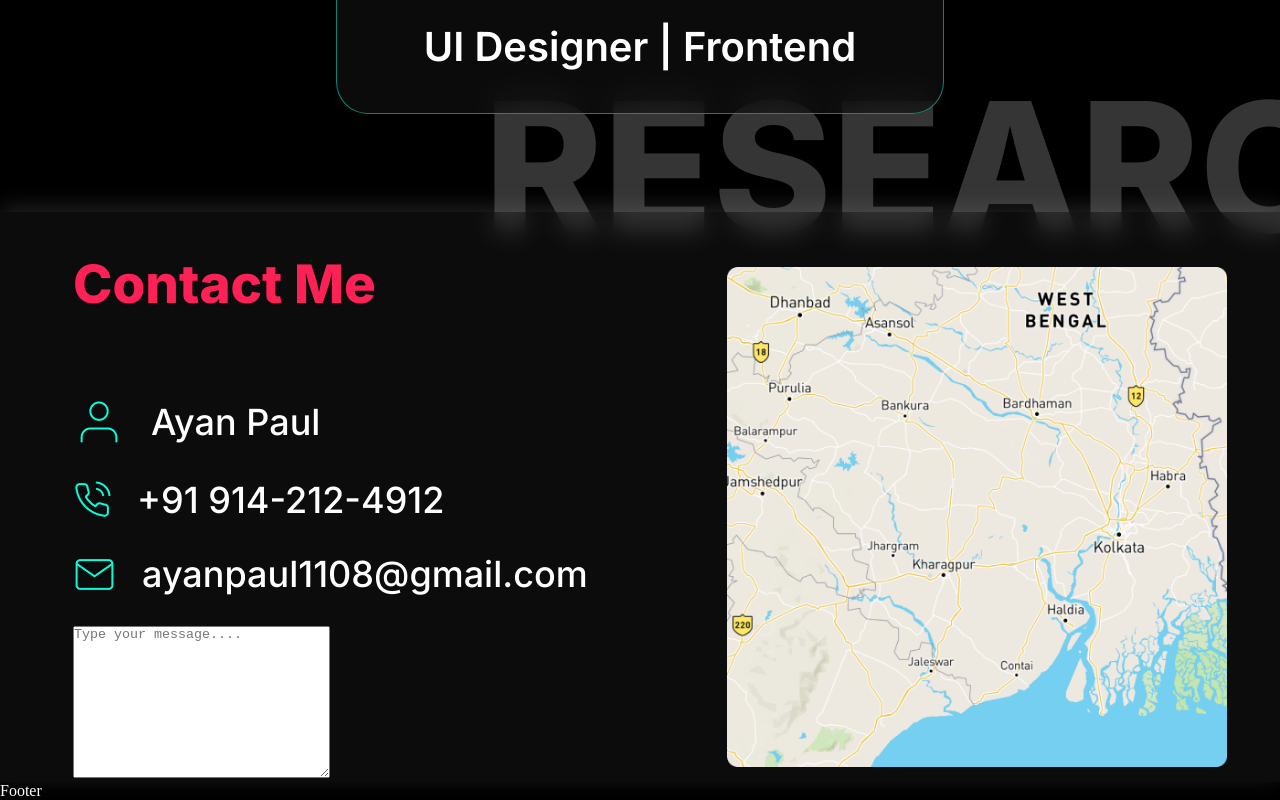
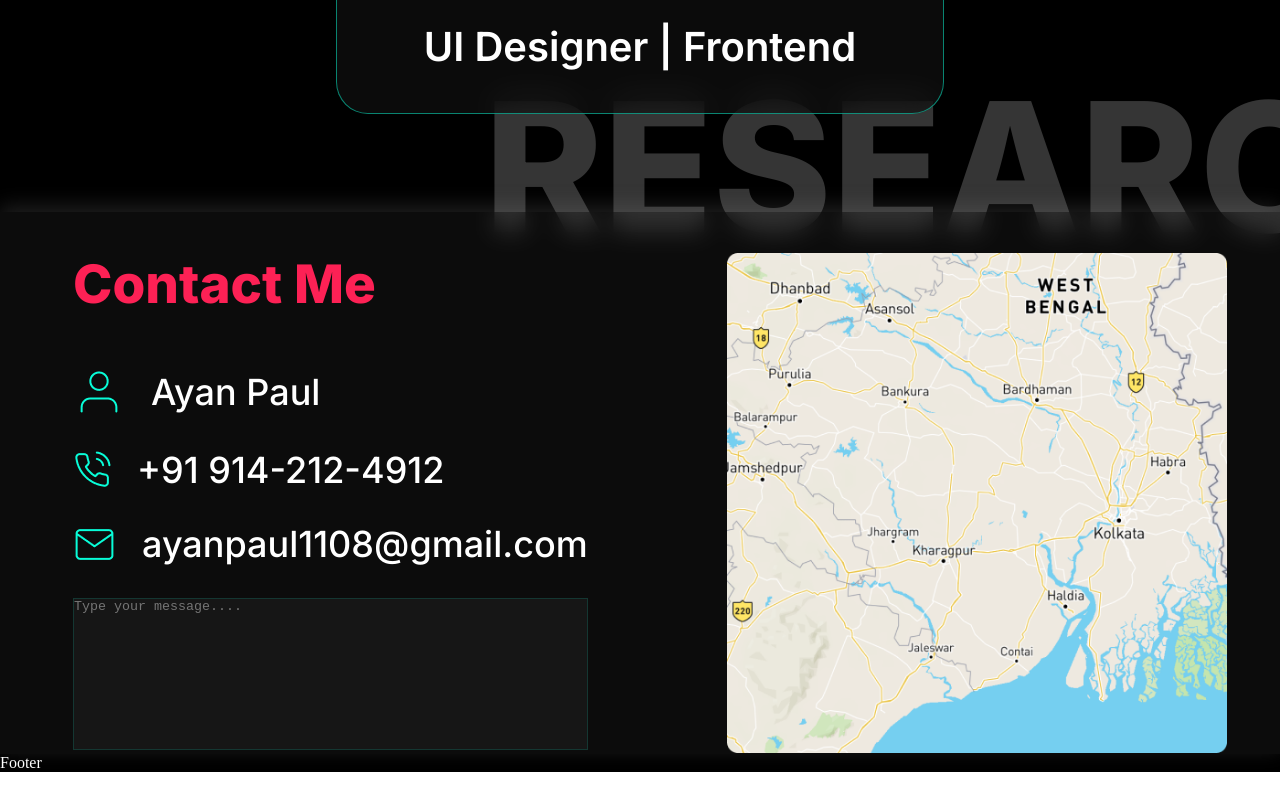
Before and after one commit to Ayanpaul11/Portfolio, a React (Vite) app: page / in a window 1280 px wide. Shown: the part 2548-3348 px from the top of the page. After the commit the page ends 3320 px from the top, so only its background shows below. Built offline with nearby package versions, Linux system fonts and the light colour scheme.

Commit message:
Update Contact.module.css

```diff
--- a/src/Components/Home/Css/Contact.module.css
+++ b/src/Components/Home/Css/Contact.module.css
@@ -20,7 +20,11 @@
     font-size: 53px;
     line-height: 64px;
     color: #fd2155;
-    margin-bottom: 80px;
+    margin-bottom: 50px;
+}
+
+.mapParent {
+    margin-bottom: 32px;
 }
 
 .MapImg {
@@ -47,3 +51,12 @@
     color: #08fdd8;
     margin-right: 26px;
 }
+
+.TeaxtareaTag {
+    outline: none;
+    resize: none;
+    width: 100%;
+    background: rgba(32, 32, 32, 0.52);
+    border: 1px solid rgba(8, 253, 216, 0.14);
+    color: #fff;
+}
```
